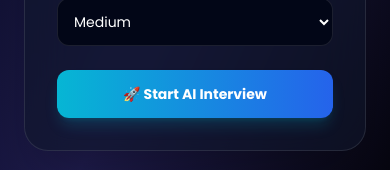
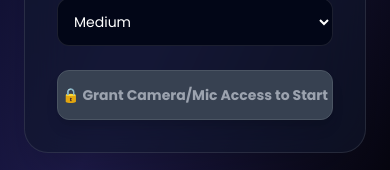
Before and after one commit to manu-Manohar1/AI-Interviewer-Pro, a React (Create React App) app in the folder ai interviewer chatbot/frontend/ai-interviewer-frontend/: page /interview in a window 390 px wide. Shown: the part 501-671 px from the top of the page. Built offline with nearby package versions, Linux system fonts and the light colour scheme; no server answers.

Commit message:
Implement device permissions check for interview
Added device permissions check for camera and microphone access before starting the interview. Updated state management for permissions and error messages.

```diff
--- a/ai interviewer chatbot/frontend/ai-interviewer-frontend/src/pages/Interview.jsx
+++ b/ai interviewer chatbot/frontend/ai-interviewer-frontend/src/pages/Interview.jsx
@@ -1,4 +1,4 @@
-import { useEffect, useRef, useState, useCallback, useMemo } from "react";
+import React, { useEffect, useRef, useState, useCallback, useMemo } from "react";
 import Confetti from "react-confetti";
 import api from "../api/api";
 import { createInterviewSession, submitSessionAnswer } from "../services/interviewServices";
@@ -51,10 +51,12 @@ export default function Interview() {
   const [feedbacks, setFeedbacks] = useState({});
   const [, setFillerCounts] = useState({});
 
-  // Recording & State
+  // Recording & System State
   const [recording, setRecording] = useState(false);
   const [interviewState, setInterviewState] = useState("idle");
   const [animatedScore, setAnimatedScore] = useState(0);
+  const [permissionsGranted, setPermissionsGranted] = useState(false);
+  const [errorMsg, setErrorMsg] = useState("");
 
   // Mutable References (Clean Memory Management)
   const mediaRecorder = useRef(null);
@@ -73,32 +75,44 @@ export default function Interview() {
   questionNumberRef.current = questionNumber;
 
   // =========================
+  // Device Permissions Check
+  // =========================
+  useEffect(() => {
+    const requestPermissions = async () => {
+      try {
+        const stream = await navigator.mediaDevices.getUserMedia({ video: true, audio: true });
+        // Stop tracks immediately, LiveCamera component will handle its own active stream
+        stream.getTracks().forEach(track => track.stop());
+        setPermissionsGranted(true);
+        setErrorMsg("");
+      } catch (err) {
+        setPermissionsGranted(false);
+        setErrorMsg("Camera and Microphone permissions are required to start the interview.");
+      }
+    };
+    requestPermissions();
+  }, []);
+
+  // =========================
   // Resource Release Handler
   // =========================
   const stopRecording = useCallback(() => {
-    // 1. Cleanup Speech Recognition
     if (recognitionRef.current) {
       recognitionRef.current.onend = null;
       recognitionRef.current.onerror = null;
       recognitionRef.current.onresult = null;
       try {
         recognitionRef.current.stop();
-      } catch (e) {
-        /* Ignore inactive state */
-      }
+      } catch (e) {}
       recognitionRef.current = null;
     }
 
-    // 2. Cleanup MediaRecorder
     if (mediaRecorder.current && mediaRecorder.current.state !== "inactive") {
       try {
         mediaRecorder.current.stop();
-      } catch (e) {
-        /* Ignore inactive state */
-      }
+      } catch (e) {}
     }
 
-    // 3. Cancel Active Speech Utterance
     if (activeUtteranceRef.current) {
       activeUtteranceRef.current.onstart = null;
       activeUtteranceRef.current.onend = null;
@@ -109,13 +123,11 @@ export default function Interview() {
       window.speechSynthesis.cancel();
     }
 
-    // 4. Close Audio Context
     if (audioContextRef.current && audioContextRef.current.state !== "closed") {
       audioContextRef.current.close().catch(() => {});
       audioContextRef.current = null;
     }
 
-    // 5. Stop Mic Media Stream Tracks
     if (microphoneStream.current) {
       microphoneStream.current.getTracks().forEach((track) => track.stop());
       microphoneStream.current = null;
@@ -125,7 +137,6 @@ export default function Interview() {
     setRecording(false);
   }, []);
 
-  // Cleanup timers & streams on unmount
   useEffect(() => {
     return () => {
       stopRecording();
@@ -199,7 +210,7 @@ export default function Interview() {
   // =========================
   const startRecording = useCallback(async () => {
     try {
-      stopRecording(); // Reset previous stream instances before initiating new ones
+      stopRecording();
 
       const stream = await navigator.mediaDevices.getUserMedia({ audio: true });
       const AudioContext = window.AudioContext || window.webkitAudioContext;
@@ -284,11 +295,9 @@ export default function Interview() {
     }
   }, [stopRecording, evaluateAnswer]);
 
-  // Keep stable reference to startRecording for speech trigger
   const startRecordingRef = useRef(startRecording);
   startRecordingRef.current = startRecording;
 
-  // Speak Question Handler
   const speakQuestion = useCallback(() => {
     if (!currentQuestionText || typeof window === "undefined" || !window.speechSynthesis) return;
 
@@ -320,7 +329,6 @@ export default function Interview() {
     window.speechSynthesis.speak(speech);
   }, [currentQuestionText]);
 
-  // Question Speech Trigger Effect
   useEffect(() => {
     if (!currentQuestionText || !interviewStarted) return;
 
@@ -360,7 +368,6 @@ export default function Interview() {
     };
   }, [currentQuestionText, interviewStarted]);
 
-  // Timer Effect
   useEffect(() => {
     if (!interviewStarted || interviewCompleted || !currentQuestionText) return;
 
@@ -439,7 +446,6 @@ export default function Interview() {
     setInterviewState("idle");
   };
 
-  // Score Calculation Optimizations
   const finalScore = useMemo(() => {
     const scoreValues = Object.values(scores);
     if (scoreValues.length === 0) return "0.00";
@@ -447,7 +453,6 @@ export default function Interview() {
     return (sum / scoreValues.length).toFixed(2);
   }, [scores]);
 
-  // Score Count-Up Animation
   useEffect(() => {
     if (!interviewCompleted) return;
 
@@ -470,7 +475,6 @@ export default function Interview() {
     };
   }, [interviewCompleted, finalScore]);
 
-  // Speaking Speed Calculation
   const currentTranscript = transcripts[questionNumber] || "";
   const speakingSpeed = useMemo(() => {
     const wordCount = currentTranscript.trim().split(/\s+/).filter(Boolean).length;
@@ -478,7 +482,6 @@ export default function Interview() {
     return elapsedSeconds > 0 ? Math.round((wordCount / elapsedSeconds) * 60) : 0;
   }, [currentTranscript, timeLeft]);
 
-  // Completed Screen
   if (interviewCompleted) {
     return (
       <div className="min-h-screen flex items-center justify-center bg-gradient-to-br from-slate-950 via-indigo-950 to-black relative overflow-hidden">
@@ -546,14 +549,12 @@ export default function Interview() {
 
   return (
     <div className="relative min-h-screen overflow-hidden bg-gradient-to-br from-slate-950 via-indigo-950 to-black text-white">
-      {/* Background Glows */}
       <div className="absolute inset-0 -z-10 overflow-hidden pointer-events-none">
         <div className="absolute -top-40 -left-40 w-[500px] h-[500px] rounded-full bg-cyan-500/10 blur-[100px]"></div>
         <div className="absolute bottom-[-100px] right-[-100px] w-[500px] h-[500px] rounded-full bg-indigo-500/10 blur-[100px]"></div>
       </div>
 
       <div className="max-w-[1850px] mx-auto px-6 py-6">
-        {/* Header Banner */}
         <div className="bg-slate-900/60 backdrop-blur-xl rounded-3xl p-5 shadow-xl mb-6 border border-white/10">
           <div className="flex justify-between items-center">
             <div className="flex items-center gap-4">
@@ -603,12 +604,17 @@ export default function Interview() {
           </div>
         </div>
 
-        {/* Setup Form vs Live Interview Grid */}
         {!interviewStarted ? (
           <div className="max-w-2xl mx-auto bg-slate-900/60 backdrop-blur-xl rounded-3xl border border-white/10 shadow-2xl p-8 space-y-6 transform-gpu">
             <h2 className="text-2xl font-bold text-white tracking-tight">
               Start Practice Session
             </h2>
+
+            {errorMsg && (
+              <div className="bg-red-500/20 border border-red-500/50 text-red-400 p-3 rounded-xl text-sm font-semibold text-center">
+                {errorMsg}
+              </div>
+            )}
 
             <div className="space-y-4">
               <div>
@@ -677,9 +683,14 @@ export default function Interview() {
 
             <button
               onClick={startInterview}
-              className="w-full py-3.5 rounded-xl bg-gradient-to-r from-cyan-500 to-blue-600 hover:from-cyan-400 hover:to-blue-500 text-white font-bold text-sm shadow-lg shadow-cyan-500/20 transition-all duration-200 active:scale-[0.99]"
+              disabled={!permissionsGranted}
+              className={`w-full py-3.5 rounded-xl font-bold text-sm shadow-lg transition-all duration-200 ${
+                permissionsGranted
+                  ? "bg-gradient-to-r from-cyan-500 to-blue-600 hover:from-cyan-400 hover:to-blue-500 text-white shadow-cyan-500/20 active:scale-[0.99]"
+                  : "bg-gray-700 text-gray-400 cursor-not-allowed border border-gray-600"
+              }`}
             >
-              🚀 Start AI Interview
+              {permissionsGranted ? "🚀 Start AI Interview" : "🔒 Grant Camera/Mic Access to Start"}
             </button>
           </div>
         ) : (
```
